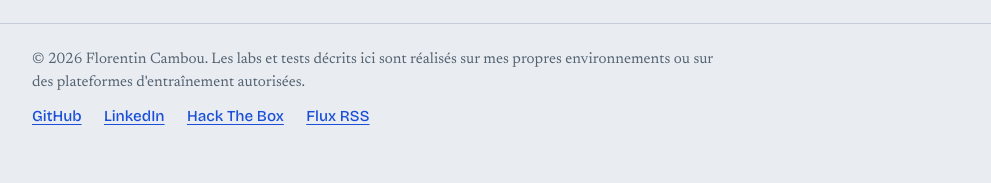
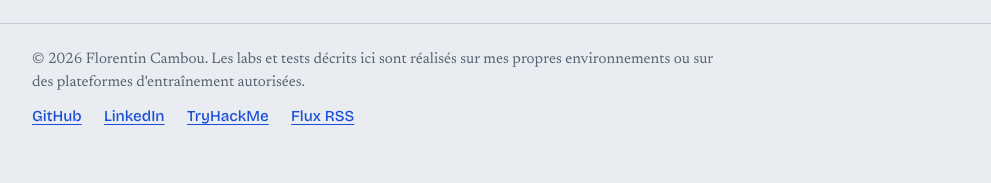
Before and after one commit to Florentin-Cambou/florentin-c, a Jekyll site: the page built from index.html, in a window 1280 px wide. Shown: the part 1512-1695 px from the top of the page, without its empty margins (144-1135 px from the left). Built offline with Jekyll 4.4.1, drawn with Linux system fonts in a browser that asks for light colours.

Commit message:
Update footer.html

```diff
--- a/_includes/footer.html
+++ b/_includes/footer.html
@@ -3,7 +3,7 @@
   <p class="footer-links">
     {% if site.github != "" %}<a href="https://github.com/{{ site.github }}">GitHub</a>{% endif %}
     {% if site.linkedin != "" %}<a href="{{ site.linkedin }}">LinkedIn</a>{% endif %}
-    {% if site.thm != "" %}<a href="{{ site.htb }}">Hack The Box</a>{% endif %}
+    {% if site.thm != "" %}<a href="{{ site.htb }}">TryHackMe</a>{% endif %}
     {% if site.email != "" %}<a href="mailto:{{ site.email }}">E-mail</a>{% endif %}
     <a href="{{ '/feed.xml' | relative_url }}">Flux RSS</a>
   </p>
```
